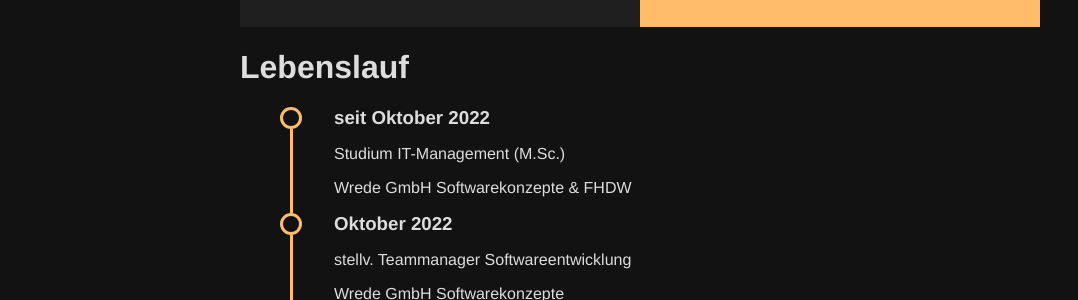
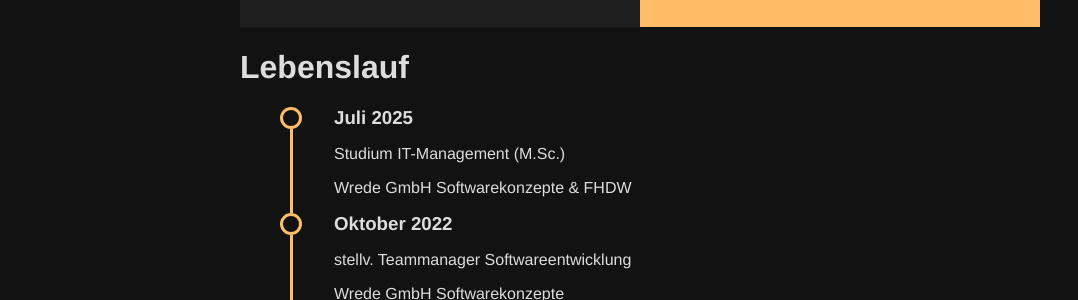
Before and after one commit to jonkas2211/jonkas2211.github.io, a Jekyll site: the page built from index.html, in a window 1280 px wide. Shown: the part 626-926 px from the top of the page, without its empty margins (0-1078 px from the left). Built offline with Jekyll 4.4.1, drawn with Linux system fonts in a browser that asks for light colours.

Commit message:
Update career.json

```diff
--- a/_data/career.json
+++ b/_data/career.json
@@ -1,6 +1,6 @@
 [
     {
-        "year": "seit Oktober 2022",
+        "year": "Juli 2025",
         "description": "Studium IT-Management (M.Sc.)",
         "company" : "Wrede GmbH Softwarekonzepte & FHDW"
     },
```
